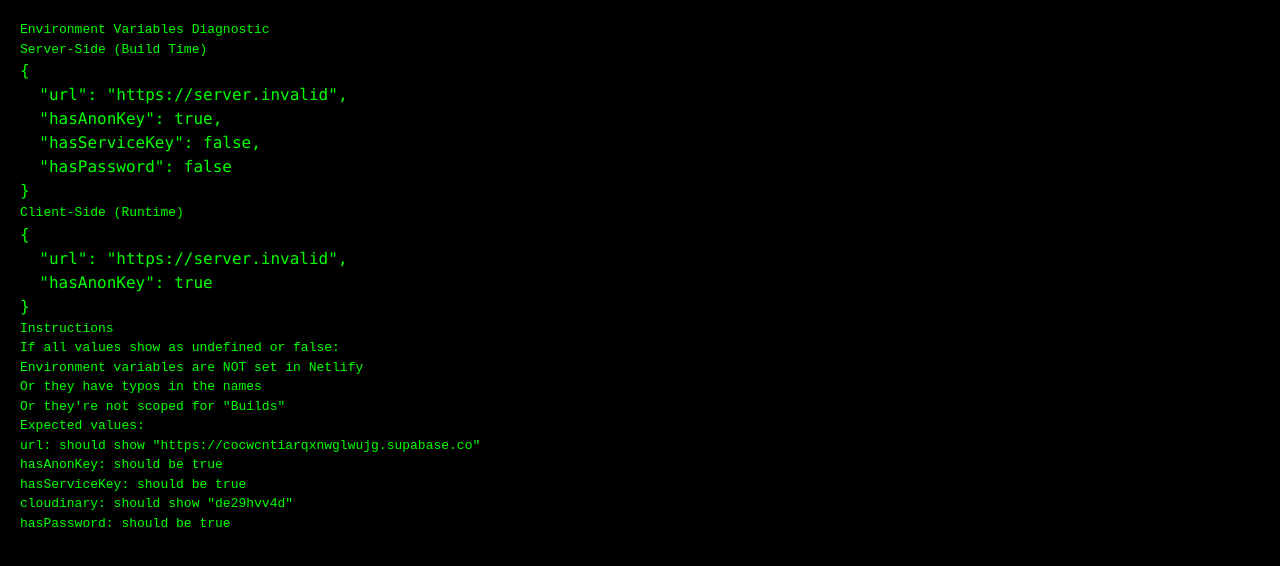
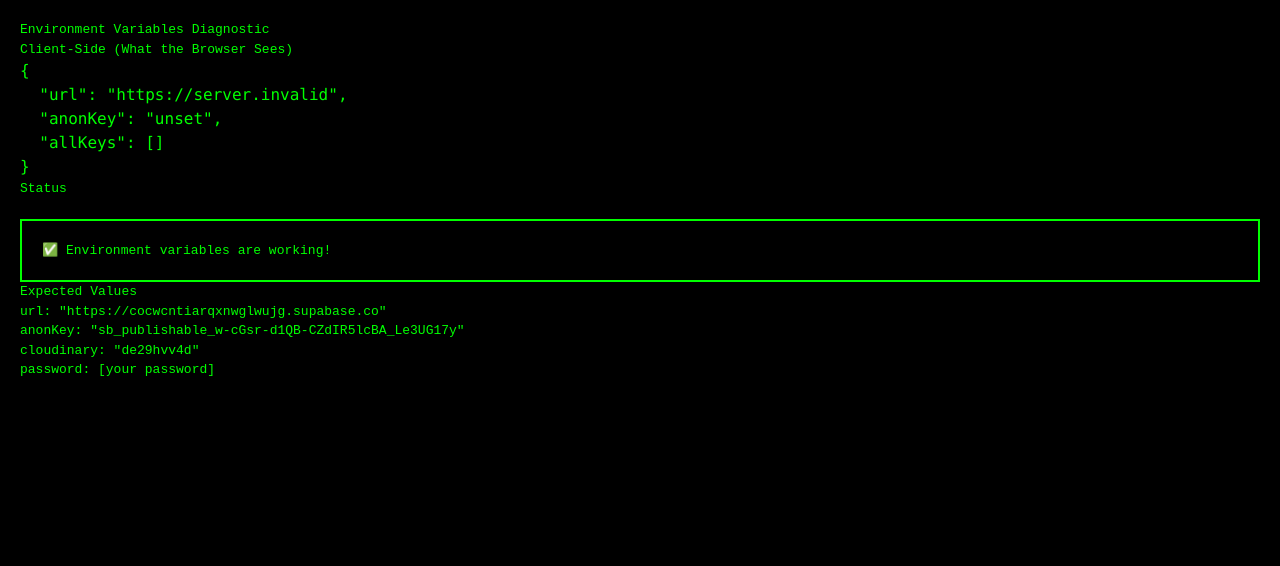
Before and after one commit to MusaibBashir/tfps_photo_portfolio, a Next.js app: page /diagnostic in a window 1280 px wide. Shown: the top 566 px of the page. Built offline with nearby package versions, Linux system fonts and the light colour scheme; no server answers.

Commit message:
Update diagnostic page and netlify config

```diff
--- a/app/diagnostic/page.tsx
+++ b/app/diagnostic/page.tsx
@@ -1,39 +1,47 @@
+"use client"
+
+import { useEffect, useState } from "react"
+
 export default function DiagnosticPage() {
-    // Server-side check
-    const serverEnv = {
-        url: process.env.NEXT_PUBLIC_SUPABASE_URL,
-        hasAnonKey: !!process.env.NEXT_PUBLIC_SUPABASE_ANON_KEY,
-        hasServiceKey: !!process.env.SUPABASE_SERVICE_ROLE_KEY,
-        cloudinary: process.env.NEXT_PUBLIC_CLOUDINARY_CLOUD_NAME,
-        hasPassword: !!process.env.NEXT_PUBLIC_ADMIN_PASSWORD,
-    }
+    const [clientEnv, setClientEnv] = useState<any>(null)
+
+    useEffect(() => {
+        // Check what's actually available in the browser
+        setClientEnv({
+            url: process.env.NEXT_PUBLIC_SUPABASE_URL,
+            anonKey: process.env.NEXT_PUBLIC_SUPABASE_ANON_KEY,
+            cloudinary: process.env.NEXT_PUBLIC_CLOUDINARY_CLOUD_NAME,
+            password: process.env.NEXT_PUBLIC_ADMIN_PASSWORD,
+            allKeys: Object.keys(process.env).filter(k => k.startsWith('NEXT_PUBLIC_'))
+        })
+    }, [])
 
     return (
         <div style={{ padding: '20px', fontFamily: 'monospace', background: '#000', color: '#0f0', minHeight: '100vh' }}>
             <h1>Environment Variables Diagnostic</h1>
-            <h2>Server-Side (Build Time)</h2>
-            <pre>{JSON.stringify(serverEnv, null, 2)}</pre>
 
-            <h2>Client-Side (Runtime)</h2>
-            <pre>{JSON.stringify({
-                url: typeof window !== 'undefined' ? process.env.NEXT_PUBLIC_SUPABASE_URL : 'N/A',
-                hasAnonKey: typeof window !== 'undefined' ? !!process.env.NEXT_PUBLIC_SUPABASE_ANON_KEY : 'N/A',
-            }, null, 2)}</pre>
+            <h2>Client-Side (What the Browser Sees)</h2>
+            <pre>{JSON.stringify(clientEnv, null, 2)}</pre>
 
-            <h2>Instructions</h2>
-            <p>If all values show as undefined or false:</p>
-            <ol>
-                <li>Environment variables are NOT set in Netlify</li>
-                <li>Or they have typos in the names</li>
-                <li>Or they're not scoped for "Builds"</li>
-            </ol>
-            <p>Expected values:</p>
+            <h2>Status</h2>
+            {!clientEnv?.url ? (
+                <div style={{ color: '#f00', padding: '20px', border: '2px solid #f00', marginTop: '20px' }}>
+                    <h3>❌ PROBLEM: Environment variables NOT available in browser</h3>
+                    <p>Next.js is not bundling them into the client-side code.</p>
+                    <p>Check next.config.mjs and Netlify build logs.</p>
+                </div>
+            ) : (
+                <div style={{ color: '#0f0', padding: '20px', border: '2px solid #0f0', marginTop: '20px' }}>
+                    <h3>✅ Environment variables are working!</h3>
+                </div>
+            )}
+
+            <h2>Expected Values</h2>
             <ul>
-                <li>url: should show "https://cocwcntiarqxnwglwujg.supabase.co"</li>
-                <li>hasAnonKey: should be true</li>
-                <li>hasServiceKey: should be true</li>
-                <li>cloudinary: should show "de29hvv4d"</li>
-                <li>hasPassword: should be true</li>
+                <li>url: "https://cocwcntiarqxnwglwujg.supabase.co"</li>
+                <li>anonKey: "sb_publishable_w-cGsr-d1QB-CZdIR5lcBA_Le3UG17y"</li>
+                <li>cloudinary: "de29hvv4d"</li>
+                <li>password: [your password]</li>
             </ul>
         </div>
     )
```
Also changed, not shown: 1 other file (tests, documents, lock files or other folders).
